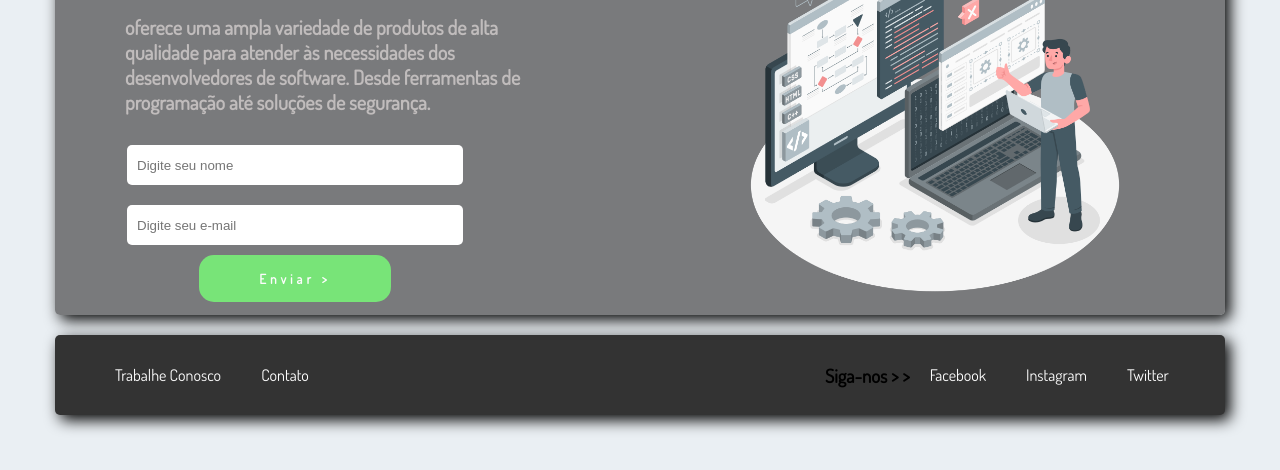
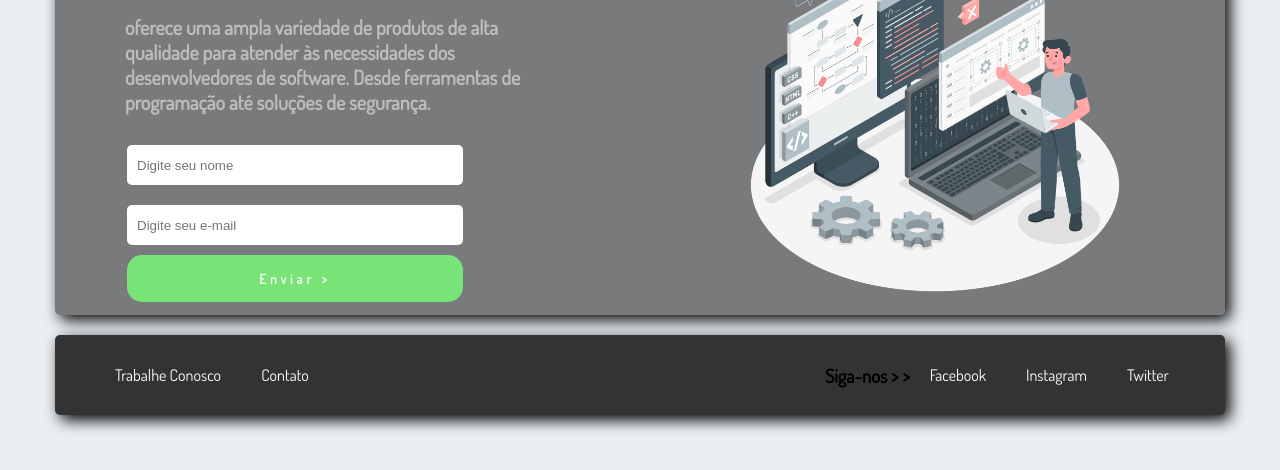
Before and after one commit to CorreaYuri/LandingPage_DevOpsShop., a plain HTML site: page index.html in a window 1280 px wide. Shown: the part 224-694 px from the top of the page. Drawn offline with Linux system fonts and the light colour scheme; a web font is replaced by a local one.

Commit message:
alteração do width do btn-entrar

```diff
--- a/style/style.css
+++ b/style/style.css
@@ -126,6 +126,7 @@ form{
 #btn-enviar{
     padding: 15px 60px;
     border-radius: 15px;
+    width: 80%;
     border: none;
     font-family: 'Dosis', sans-serif;
     font-weight: 600;
@@ -139,7 +140,6 @@ form{
     cursor: pointer;
     color: #fcfcfc;
     background-color: #333333;
-    padding: 15px 80px;
 
 }
 
```
